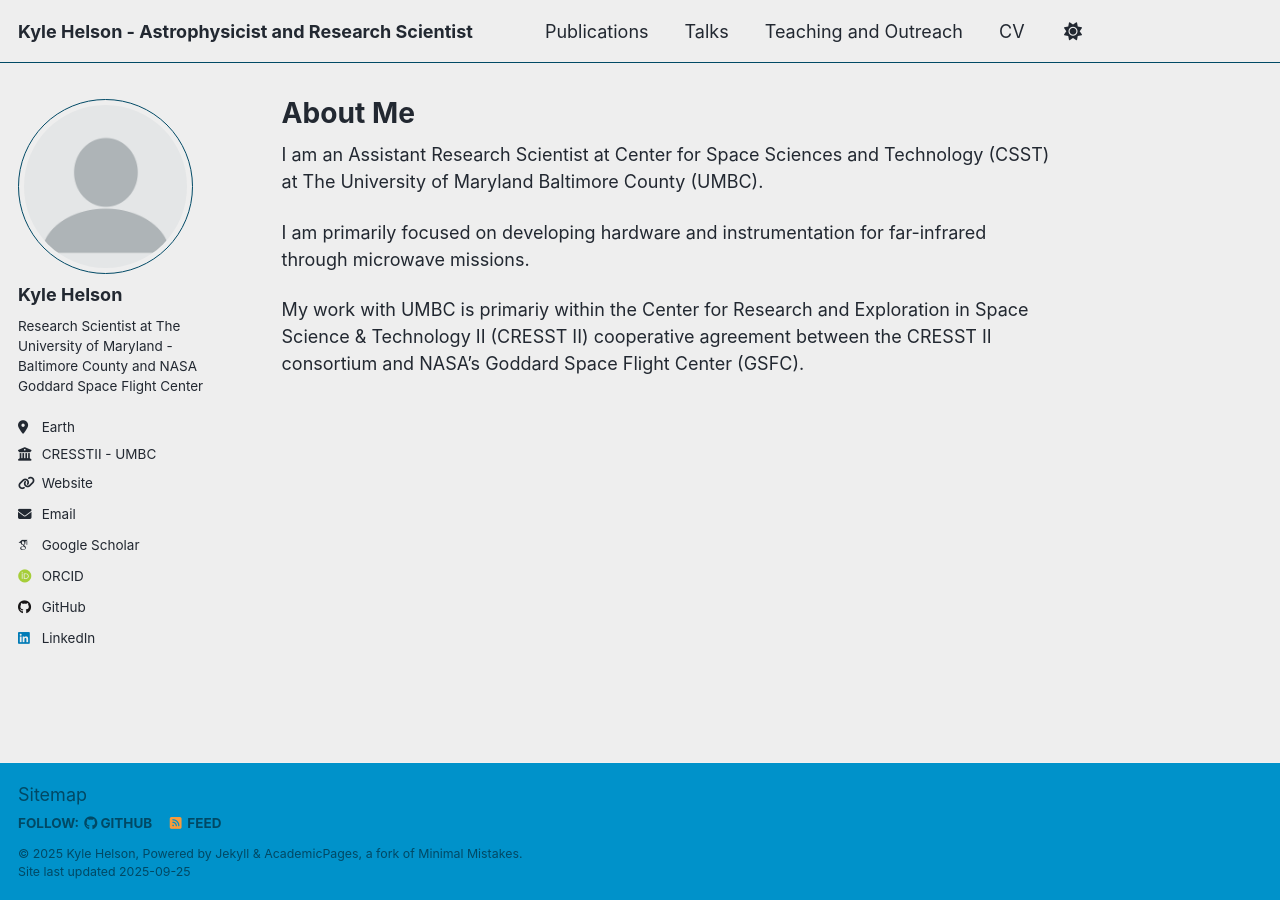
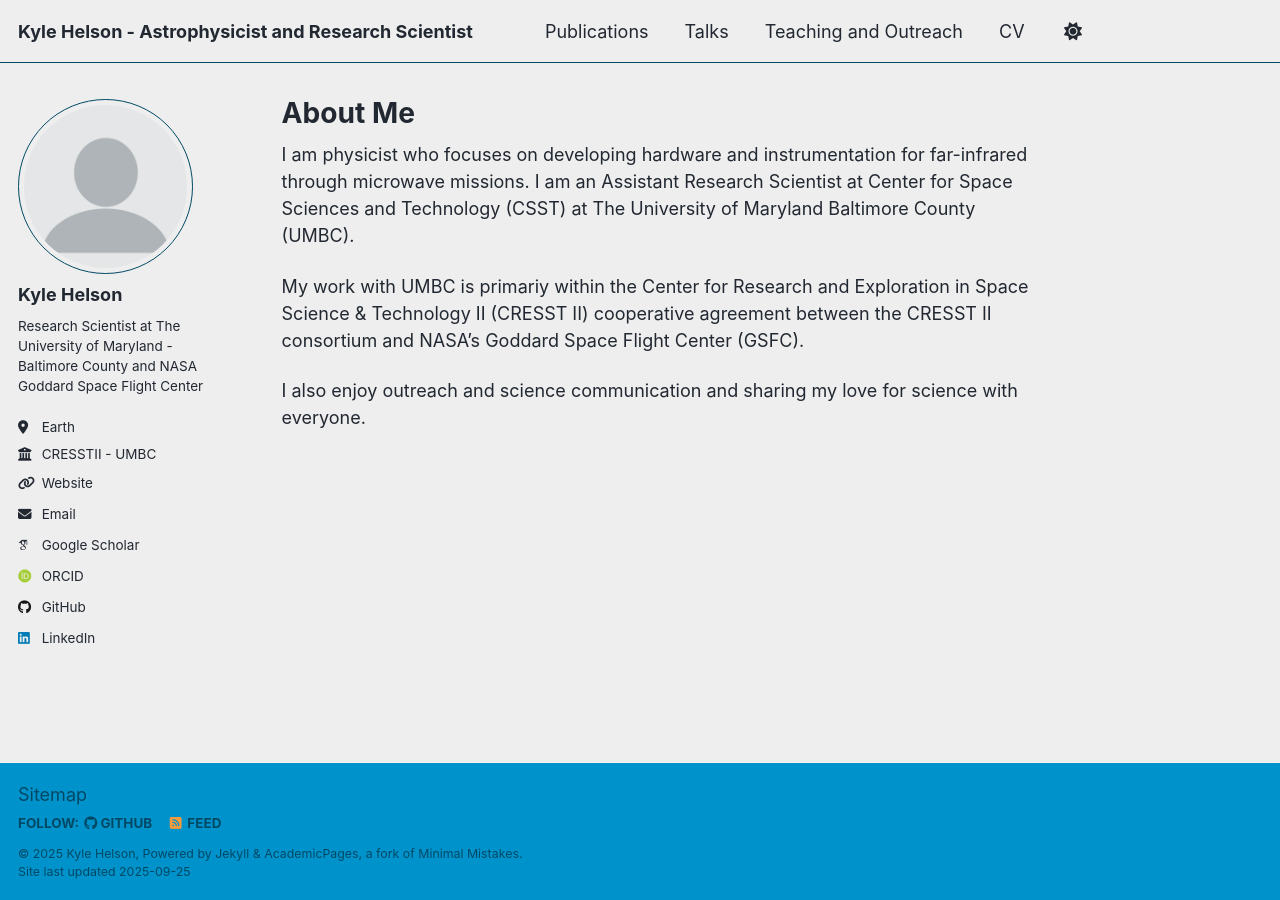
Before and after one commit to kylehelson/kylehelson.github.io, a Jekyll site: the page built from _pages/about.md, in a window 1280 px wide. Built offline with Jekyll 4.4.1, drawn with Linux system fonts in a browser that asks for light colours; some web fonts are replaced; a script that is not in the unit is left out.

Commit message:
Update about.md

```diff
--- a/_pages/about.md
+++ b/_pages/about.md
@@ -8,8 +8,8 @@ redirect_from:
   - /about.html
 ---
 
-I am an Assistant Research Scientist at Center for Space Sciences and Technology (CSST) at The University of Maryland Baltimore County (UMBC).
-
-I am primarily focused on developing hardware and instrumentation for far-infrared through microwave missions.
+I am physicist who focuses on developing hardware and instrumentation for far-infrared through microwave missions. I am an Assistant Research Scientist at Center for Space Sciences and Technology (CSST) at The University of Maryland Baltimore County (UMBC).
 
 My work with UMBC is primariy within the Center for Research and Exploration in Space Science & Technology II (CRESST II) cooperative agreement between the CRESST II consortium and NASA’s Goddard Space Flight Center (GSFC).
+
+I also enjoy outreach and science communication and sharing my love for science with everyone.
```
